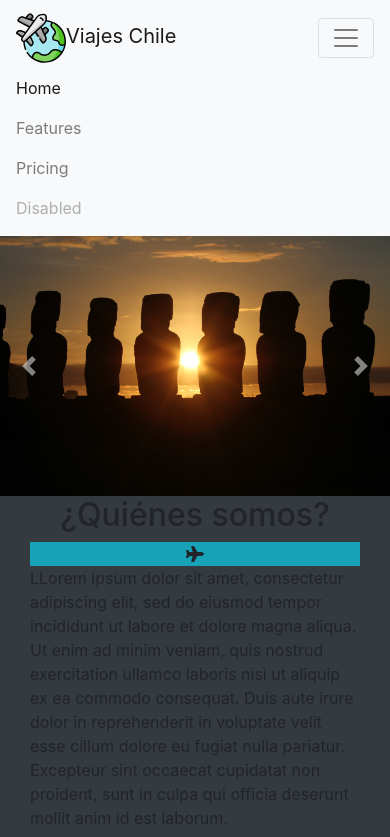
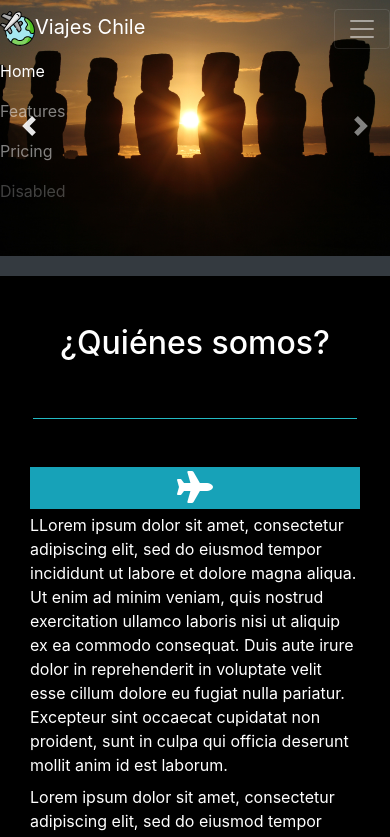
Before and after one commit to cratulas/viajesChile, a plain HTML site: page index.html in a window 390 px wide. Both pictures are taken after a click on the button "Toggle navigation". Shown: the top 837 px of the page. Drawn offline with nearby package versions, Linux system fonts and the light colour scheme; a script that the page names is missing.

Commit message:
NavBar y Carrusel

```diff
--- a/assets/css/style.css
+++ b/assets/css/style.css
@@ -1,6 +1,96 @@
+body{
+    color: white;
+
+}
+
+
+.bg-negro{
+    background-color: black;
+
+}
+
+
+
 nav img{
     height: 50px;
 }
+
+
+
+.barraNavegacion{
+
+   position: absolute;
+   z-index: 999;
+   left: 10%;
+   top: 40%;
+
+}
+
+
+
+.carrusel {
+
+    top: -1.25rem;
+
+
+}
+
+
+/*.carousel-item {
+    height: 100vh;
+    min-height: 300px;
+    background: no-repeat center center scroll;
+    -webkit-background-size:cover;
+    background-size: cover;
+}*/
+
+
+
+
+
+
+
+
+.linea1{
+
+  width: 90%;
+  margin-left: 5%;
+
+  border-top: 1px solid #23bac4;
+
+}
+
+.col-md-4 i {
+
+    color: white;
+}
+
+
+.card img{
+    height: 140px;
+
+
+}
+
+
+@media (max-width: 800px){
+
+    nav img{
+        height: 35px;
+    }
+
+    .barraNavegacion{
+
+
+        left: 0%;
+
+
+     }
+}
+
+
+
+
 
 footer i {
 
--- a/index.html
+++ b/index.html
@@ -28,15 +28,17 @@
 <body>
 
 
-    <header>
+    <header class="bg-dark">
 
-        <nav class="navbar navbar-expand-lg navbar-light bg-light">
+      <nav class="navbar navbar-expand-lg navbar-dark bg-ligt">
+
+        <div class="container barraNavegacion">
           <a class="navbar-brand" href="#"> <img src="assets/img/viajes.svg" alt="">Viajes Chile</a>
           <button class="navbar-toggler" type="button" data-toggle="collapse" data-target="#navbarNav" aria-controls="navbarNav" aria-expanded="false" aria-label="Toggle navigation">
             <span class="navbar-toggler-icon"></span>
           </button>
           <div class="collapse navbar-collapse" id="navbarNav">
-              <ul class="navbar-nav">
+            <ul class="navbar-nav ml-auto">
               <li class="nav-item active">
                 <a class="nav-link" href="#">Home <span class="sr-only">(current)</span></a>
               </li>
@@ -51,8 +53,11 @@
               </li>
             </ul>
           </div>
+        </div>
       </nav>
-          <div id="carouselExampleControls" class="carousel slide" data-ride="carousel">
+
+
+      <div id="carouselExampleControls" class="carrusel carousel slide " data-ride="carousel">
         <div class="carousel-inner">
           <div class="carousel-item active">
             <img class="d-block w-100" src="assets/img/carousel1.jpg" alt="First slide">
@@ -77,30 +82,29 @@
     </header>
 
 
-    <section class="container-fluid bg-dark">
+    <section class="container-fluid bg-negro mb-5 pb-5 descripcion">
+
+      <h2 class="text-center py-5" >¿Quiénes somos?</h2>
+      <div class="linea1 bg-info mt-2 mb-5"></div>
 
 
         <div class="container">
 
-            <h2 class="text-center" >¿Quiénes somos?</h2>
-
-            <div class="linea1"></div>
-
             <div class="row">
 
                 <div class="col-md-4">
-                    <div class="container bg-info text-center"><i class="fa fa-plane" aria-hidden="true"></i></div>
-                    <p>LLorem ipsum dolor sit amet, consectetur adipiscing elit, sed do eiusmod tempor incididunt ut labore et dolore magna aliqua. Ut enim ad minim veniam, quis nostrud exercitation ullamco laboris nisi ut aliquip ex ea commodo consequat. Duis aute irure dolor in reprehenderit in voluptate velit esse cillum dolore eu fugiat nulla pariatur. Excepteur sint occaecat cupidatat non proident, sunt in culpa qui officia deserunt mollit anim id est laborum.</p>
+                    <div class="container bg-info text-center py-1"><i class="fa fa-plane fa-2x" aria-hidden="true"></i></div>
+                    <p class="my-1">LLorem ipsum dolor sit amet, consectetur adipiscing elit, sed do eiusmod tempor incididunt ut labore et dolore magna aliqua. Ut enim ad minim veniam, quis nostrud exercitation ullamco laboris nisi ut aliquip ex ea commodo consequat. Duis aute irure dolor in reprehenderit in voluptate velit esse cillum dolore eu fugiat nulla pariatur. Excepteur sint occaecat cupidatat non proident, sunt in culpa qui officia deserunt mollit anim id est laborum.</p>
                 </div>
                 <div class="col-md-4">
 
-                    <p>Lorem ipsum dolor sit amet, consectetur adipiscing elit, sed do eiusmod tempor incididunt ut labore et dolore magna aliqua. Ut enim ad minim veniam, quis nostrud exercitation ullamco laboris nisi ut aliquip ex ea commodo consequat. Duis aute irure dolor in reprehenderit in voluptate velit esse cillum dolore eu fugiat nulla pariatur. Excepteur sint occaecat cupidatat non proident, sunt in culpa qui officia deserunt mollit anim id est laborum</p>
-                    <div class="container bg-info text-center"><i class="fas fa-mountain"></i></div>
+                    <p class="my-1">Lorem ipsum dolor sit amet, consectetur adipiscing elit, sed do eiusmod tempor incididunt ut labore et dolore magna aliqua. Ut enim ad minim veniam, quis nostrud exercitation ullamco laboris nisi ut aliquip ex ea commodo consequat. Duis aute irure dolor in reprehenderit in voluptate velit esse cillum dolore eu fugiat nulla pariatur. Excepteur sint occaecat cupidatat non proident, sunt in culpa qui officia deserunt mollit anim id est laborum</p>
+                    <div class="container bg-info text-center py-1"><i class="fas fa-mountain fa-2x"></i></div>
                 </div>
                 <div class="col-md-4">
 
-                    <div class="container bg-info text-center"><i class="fas fa-route"></i></div>
-                    <p>Lorem ipsum dolor sit amet, consectetur adipiscing elit, sed do eiusmod tempor incididunt ut labore et dolore magna aliqua. Ut enim ad minim veniam, quis nostrud exercitation ullamco laboris nisi ut aliquip ex ea commodo consequat. Duis aute irure dolor in reprehenderit in voluptate velit esse cillum dolore eu fugiat nulla pariatur. Excepteur sint occaecat cupidatat non proident, sunt in culpa qui officia deserunt mollit anim id est laborum</p>
+                    <div class="container bg-info text-center py-1"><i class="fas fa-route fa-2x"></i></div>
+                    <p class="my-1">Lorem ipsum dolor sit amet, consectetur adipiscing elit, sed do eiusmod tempor incididunt ut labore et dolore magna aliqua. Ut enim ad minim veniam, quis nostrud exercitation ullamco laboris nisi ut aliquip ex ea commodo consequat. Duis aute irure dolor in reprehenderit in voluptate velit esse cillum dolore eu fugiat nulla pariatur. Excepteur sint occaecat cupidatat non proident, sunt in culpa qui officia deserunt mollit anim id est laborum</p>
                 </div>
 
             </div>
@@ -123,9 +127,10 @@
         <div class="row">
             <div class="col-md-3">
 
-                <div class="card" >
+                <div class="card bg-info" >
                     <img src="assets/img/card1.jpg" class="card-img-top" alt="...">
                     <div class="card-body">
+                      <h5>Lorem ipsum dolor sit amet</h5>
                       <p class="card-text">Some quick example text to build on the card title and make up the bulk of the card's content.</p>
                     </div>
                   </div>
@@ -133,9 +138,10 @@
             </div>
             <div class="col-md-3">
 
-                <div class="card" >
+                <div class="card bg-info" >
                     <img src="assets/img/card2.jpg" class="card-img-top" alt="...">
                     <div class="card-body">
+                      <h5>Lorem ipsum dolor sit amet</h5>
                       <p class="card-text">Some quick example text to build on the card title and make up the bulk of the card's content.</p>
                     </div>
                   </div>
@@ -144,9 +150,10 @@
             </div>
             <div class="col-md-3">
 
-                <div class="card" >
+                <div class="card bg-info" >
                     <img src="assets/img/card3.jpg" class="card-img-top" alt="...">
                     <div class="card-body">
+                      <h5>Lorem ipsum dolor sit amet</h5>
                       <p class="card-text">Some quick example text to build on the card title and make up the bulk of the card's content.</p>
                     </div>
                   </div>
@@ -156,9 +163,10 @@
 
             <div class="col-md-3">
 
-                <div class="card">
+                <div class="card bg-info">
                     <img src="assets/img/card3.jpg" class="card-img-top" alt="...">
                     <div class="card-body">
+                      <h5>Lorem ipsum dolor sit amet</h5>
                       <p class="card-text">Some quick example text to build on the card title and make up the bulk of the card's content.</p>
                     </div>
                   </div>
@@ -180,7 +188,7 @@
             <h2 class="text-center">Contacto</h2>
             <div class="linea3"></div>
 
-            typeform
+            <div class="typeform-widget" data-url="https://form.typeform.com/to/ck2wmuWw?typeform-medium=embed-snippet" style="width: 100%; height: 500px;"></div> <script> (function() { var qs,js,q,s,d=document, gi=d.getElementById, ce=d.createElement, gt=d.getElementsByTagName, id="typef_orm", b="https://embed.typeform.com/"; if(!gi.call(d,id)) { js=ce.call(d,"script"); js.id=id; js.src=b+"embed.js"; q=gt.call(d,"script")[0]; q.parentNode.insertBefore(js,q) } })() </script>
 
         </div>
 
```
Lines whose indentation alone changed are shown as unchanged.
